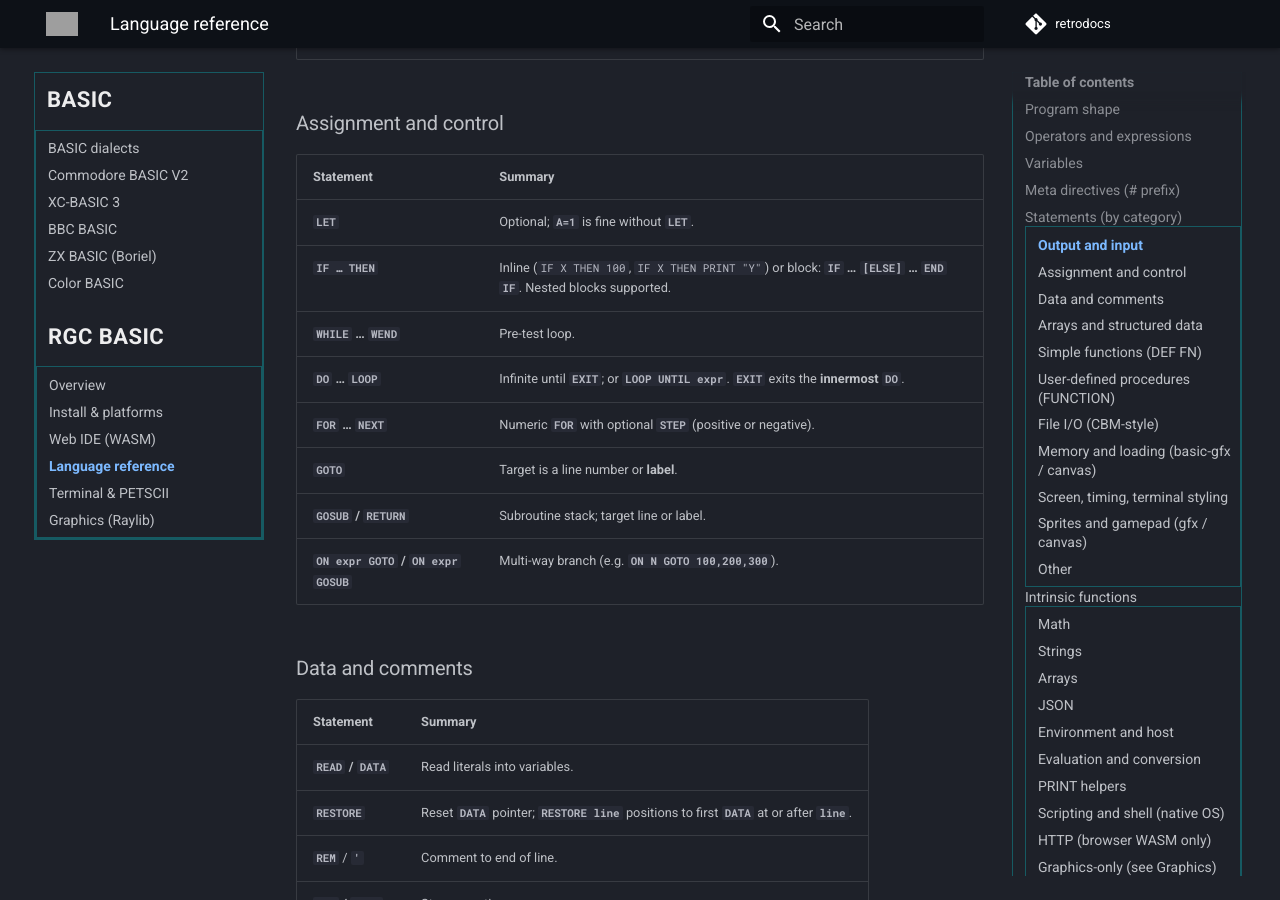
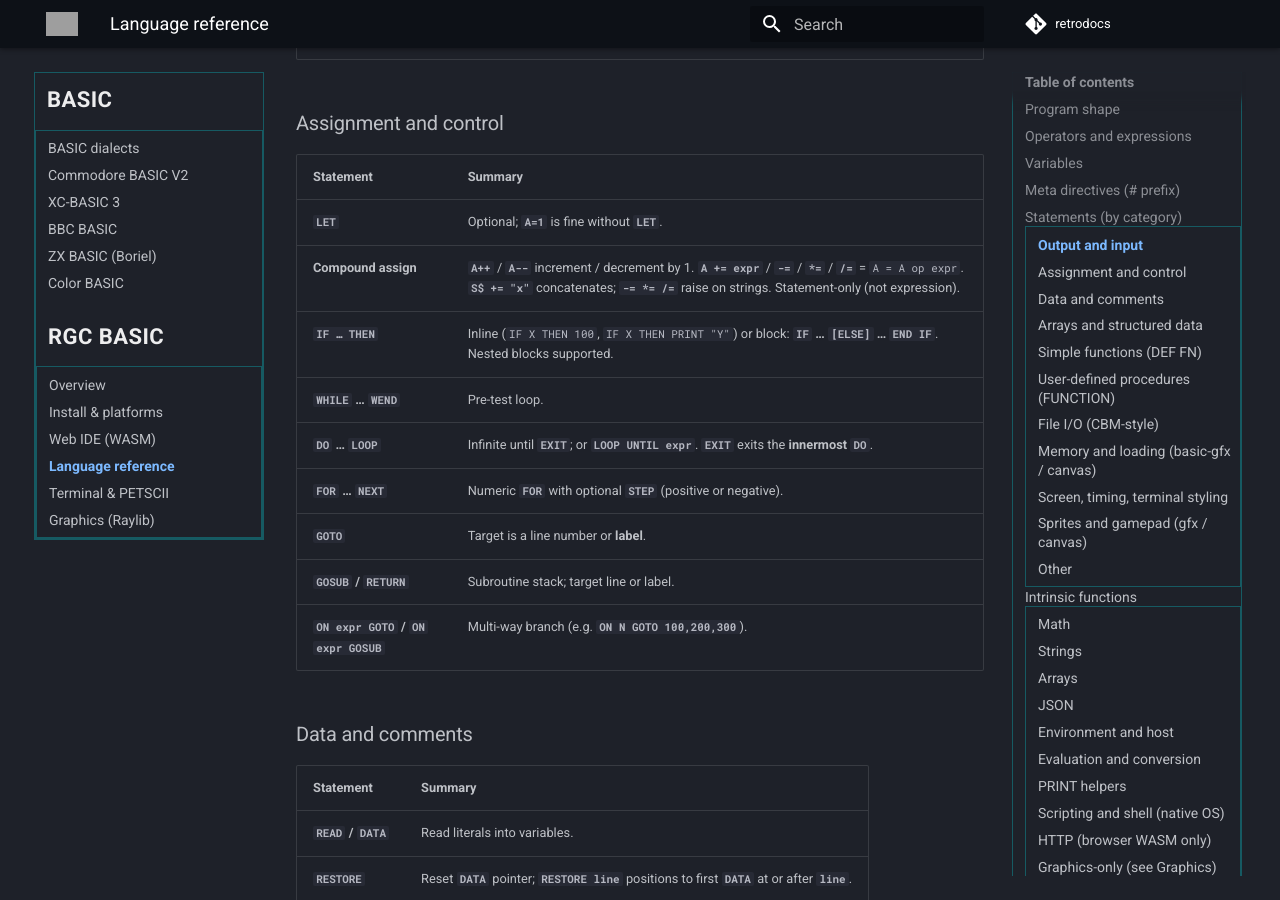
Before and after one commit to omiq/retrodocs, an MkDocs documentation site: the page built from docs/basic/rgc-basic/language.md, in a window 1280 px wide and 900 px high, scrolled down 2994 px. Built offline with MkDocs 1.6.1 and Material for MkDocs 9.7.7, drawn with Linux system fonts in a browser that asks for light colours; comment, search, counter and statistics services are not loaded; grey boxes are pictures that could not be loaded.

Commit message:
rgc-basic: document compound assignment operators (+= -= *= /= ++ --)

```diff
--- a/docs/basic/rgc-basic/language.md
+++ b/docs/basic/rgc-basic/language.md
@@ -80,6 +80,7 @@ Design notes and history: **[meta-directives-plan.md](https://github.com/omiq/rg
 | Statement | Summary |
 |-----------|---------|
 | **`LET`** | Optional; **`A=1`** is fine without **`LET`**. |
+| **Compound assign** | **`A++`** / **`A--`** increment / decrement by 1. **`A += expr`** / **`-=`** / **`*=`** / **`/=`** = `A = A op expr`. **`S$ += "x"`** concatenates; **`-= *= /=`** raise on strings. Statement-only (not expression). |
 | **`IF … THEN`** | Inline (`IF X THEN 100`, `IF X THEN PRINT "Y"`) or block: **`IF` … `[ELSE]` … `END IF`**. Nested blocks supported. |
 | **`WHILE` … `WEND`** | Pre-test loop. |
 | **`DO` … `LOOP`** | Infinite until **`EXIT`**; or **`LOOP UNTIL expr`**. **`EXIT`** exits the **innermost** **`DO`**. |
```
